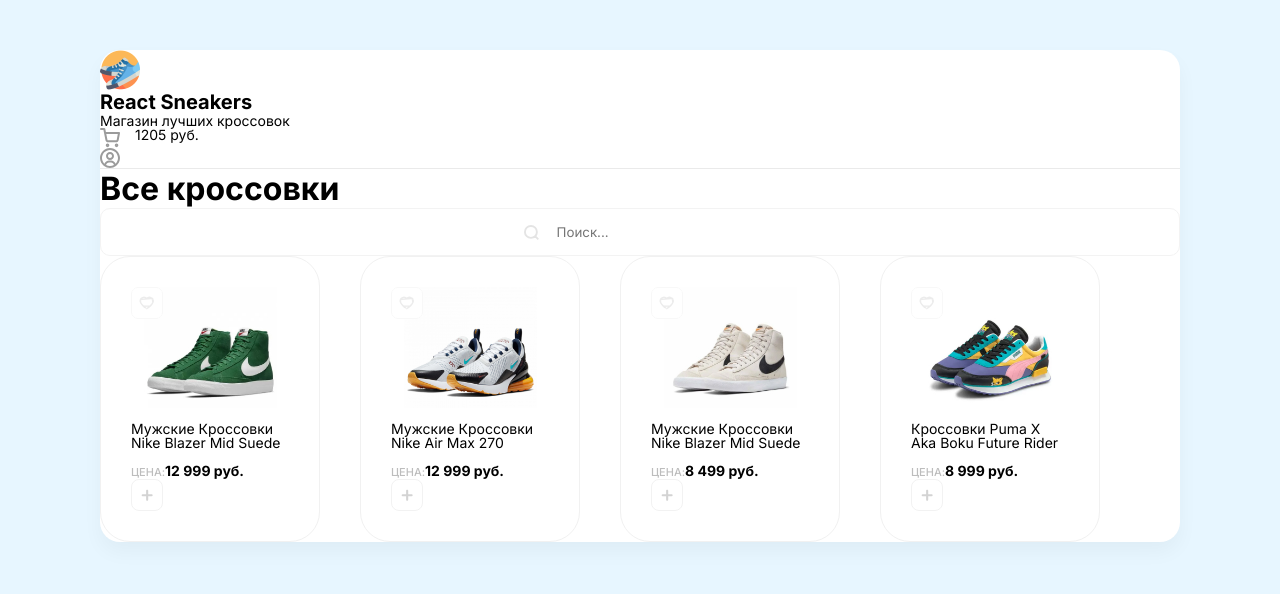
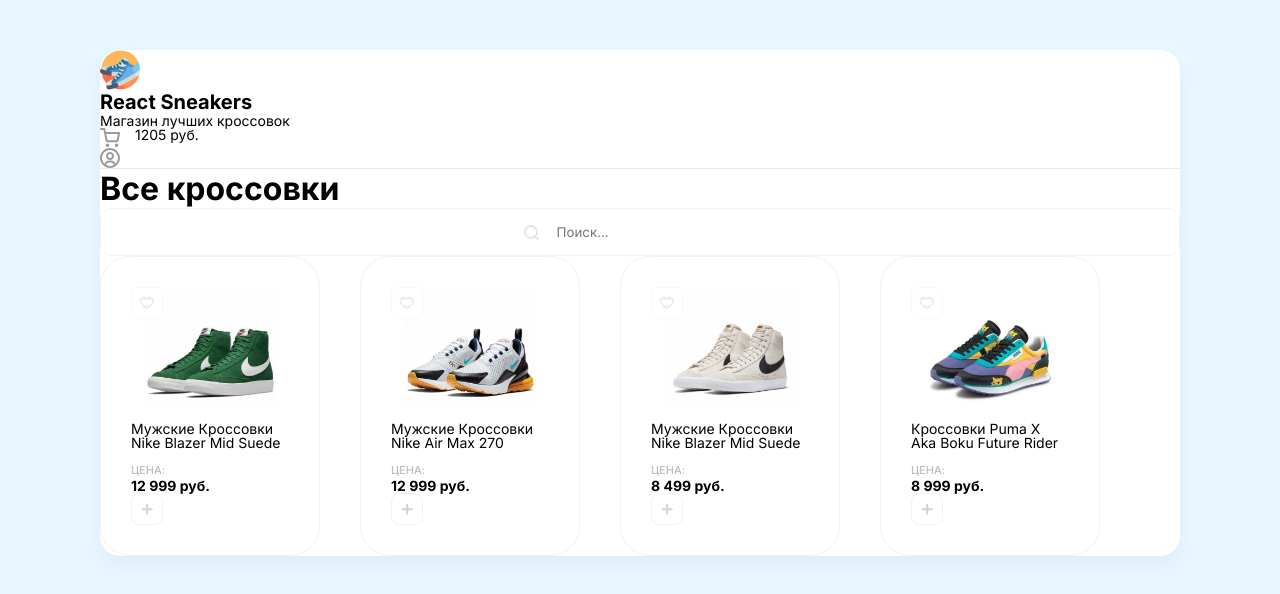
Before and after one commit to maxim-slvv/react-sneakers, a React (Create React App) app: page / in a window 1280 px wide. Shown: the top 594 px of the page. Built offline with nearby package versions, Linux system fonts and the light colour scheme.

Commit message:
add css modules, add onclick

```diff
--- a/src/App.js
+++ b/src/App.js
@@ -31,6 +31,7 @@
               title = {obj.title}
               price= {obj.price}
               imageUrl={obj.imageUrl}
+              onClick={()=> console.log(obj)}
             />
           ))}
         </div>
@@ -41,17 +42,6 @@
 
 
 
-
-
-
-
-
-
-
-
-
-
-
   )
 }
 
--- a/src/components/Card.js
+++ /dev/null
@@ -1,26 +0,0 @@
-function Card(props){
-    return (
-      <div className="card">
-        <div className="card__favorite">
-          <img src="img/content/heart-unliked.svg" alt="" />
-        </div>
-        <div className="card__img">
-          <img src={props.imageUrl} alt="sneaker" />
-        </div>
-        <h5 className="card__text">{props.title}</h5>
-        <div>
-          <div className="card__info d-flex justify-between align-center">
-            <div className="card__price d-flex flex-column">
-              <span>Цена:</span>
-              <b>{props.price} руб.</b>
-            </div>
-            <button>
-              <img className="card__plus" src="/img/content/plus.svg" alt="Plus"/>
-            </button>
-          </div>
-        </div>
-      </div>
-    );
-}
-
-export default Card;
--- /dev/null
+++ b/src/components/Card/Card.module.scss
@@ -0,0 +1,57 @@
+//?-------------------КАРТОЧКИ----------------------
+.card>*:not(:last-child){ //отсутпы после каждого элемента карточки
+    padding-bottom: 14px;
+}
+.card:hover{
+    transition: 0.2s ease-in-out;
+    box-shadow: 0px 20px 35px rgba(0, 0, 0, 0.06);
+    transform: translateY(-5px);
+  }
+.card{
+    margin-right: 40px; //отступы между карточками
+    border: 1px solid #f1f1f1;
+    padding: 30px;
+    width: 220px;
+    border-radius: 30px;
+    position: relative;
+    .favorite{
+      position: absolute;
+      top: 30px;
+      cursor: pointer;
+    }
+    .img{
+      width: 133px;
+      height: 135px;
+      margin-left: auto;
+      margin-right: auto;
+      img{
+        width: 100%;
+        height: 100%;
+      }
+    }
+    .text{
+        font-weight: 400;
+        font-size: 14px;
+    }
+    .price{
+        display: flex;
+        flex-direction: column;
+      span{
+        font-weight: 500;
+        font-size: 11px;
+        line-height: 13px;
+        text-transform: uppercase;
+        color: #BDBDBD;
+        margin-bottom: 2px;
+      }
+      b {
+        font-size: 14px;
+      }
+    }
+    button{
+      display: flex;
+      width: 32px;
+      height: 32px;
+      background-color: inherit;
+    }
+}
--- /dev/null
+++ b/src/components/Card/index.js
@@ -0,0 +1,29 @@
+import styles from './Card.module.scss'
+
+function Card(props){
+
+    return (
+      <div className={styles.card}>
+        <div className={styles.favorite}>
+          <img src="img/content/heart-unliked.svg" alt="" />
+        </div>
+        <div className={styles.img}>
+          <img src={props.imageUrl} alt="sneaker" />
+        </div>
+        <h5 className={styles.text}>{props.title}</h5>
+        <div>
+          <div className="d-flex justify-between align-center">
+            <div className={styles.price}>
+              <span>Цена:</span>
+              <b>{props.price} руб.</b>
+            </div>
+            <button onClick={props.onClick}>
+              <img src="/img/content/plus.svg" alt="Plus"/>
+            </button>
+          </div>
+        </div>
+      </div>
+    );
+}
+
+export default Card;
--- a/src/index.scss
+++ b/src/index.scss
@@ -71,65 +71,7 @@
     // justify-content: space-between;
   }
 }
-//?-------------------КАРТОЧКИ----------------------
-.card>*:not(:last-child){ //отсутпы после каждого элемента карточки
-  padding-bottom: 14px;
-}
-.card{
-  margin-right: 40px; //отступы между карточками
-  &:hover{
-    transition: 0.2s ease-in-out;
-    box-shadow: 0px 20px 35px rgba(0, 0, 0, 0.06);
-    transform: translateY(-5px);
-  }
-  border: 1px solid #f1f1f1;
-  padding: 30px;
-  width: 220px;
-  border-radius: 30px;
-  position: relative;
-  &__favorite{
-    position: absolute;
-    top: 30px;
-    cursor: pointer;
-  }
-  &__img{
-    width: 133px;
-    height: 135px;
-    margin-left: auto;
-    margin-right: auto;
-    img{
-      width: 100%;
-      height: 100%;
-    }
-  }
-  &__text{
-      font-weight: 400;
-      font-size: 14px;
-  }
-  &__price{
-    span{
-      font-weight: 500;
-      font-size: 11px;
-      line-height: 13px;
-      text-transform: uppercase;
-      color: #BDBDBD;
-      margin-bottom: 2px;
-    }
-    b {
-      font-size: 14px;
-    }
-  }
-  button{
-    display: flex;
-    width: 32px;
-    height: 32px;
-    background-color: inherit;
-    &__plus{
-      width: 32px;
-      height: 32px;
-    }
-  }
-}
+
 //?-------------------DRAWER----------------------
 
 .overlay{
```
